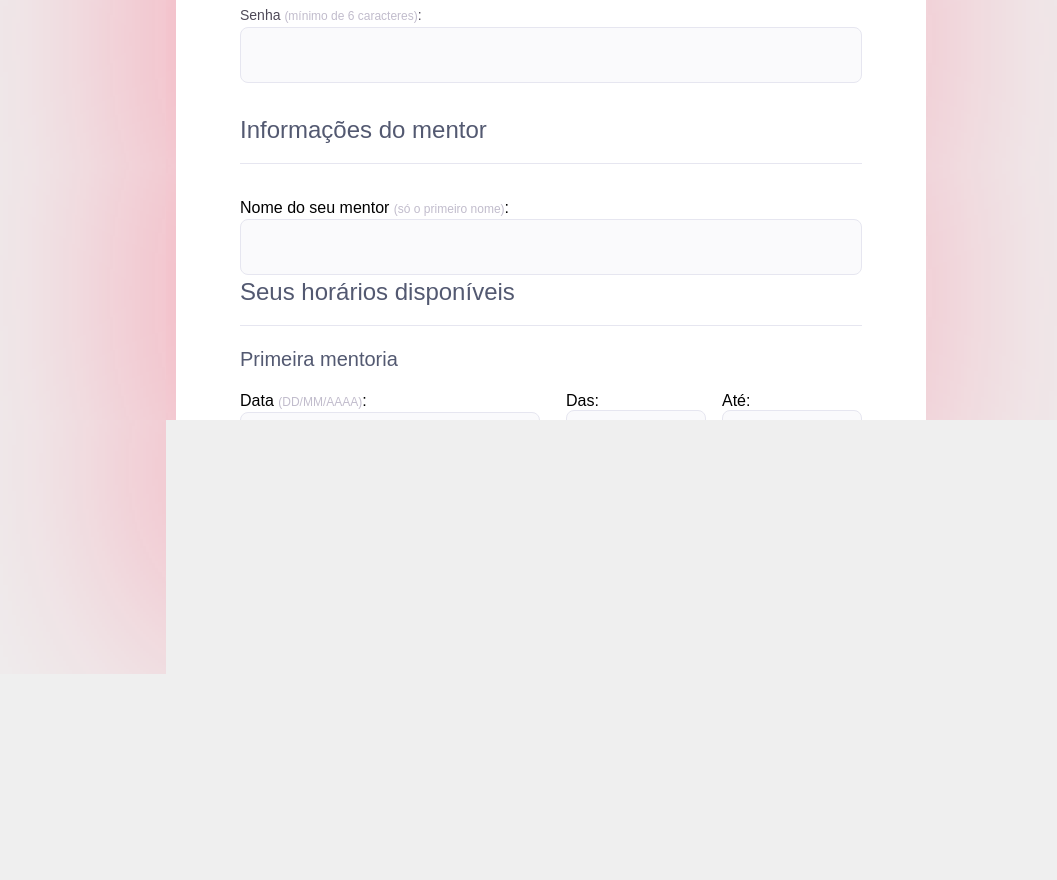
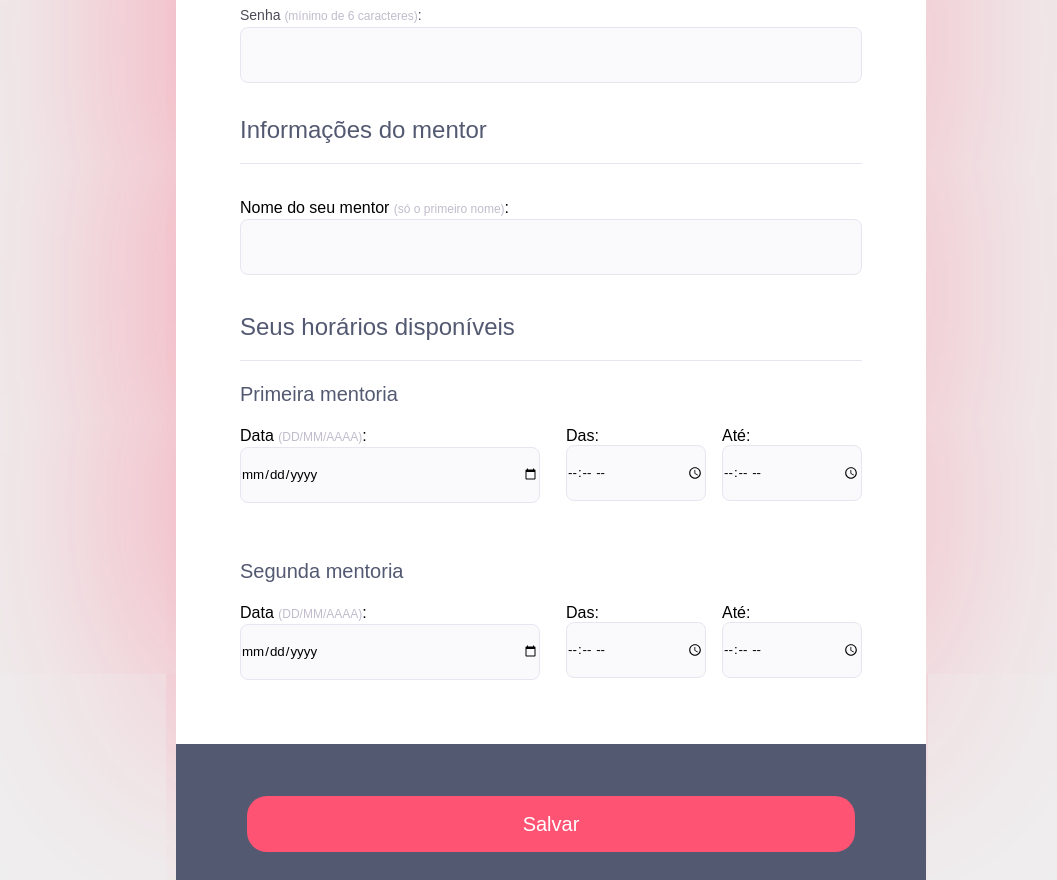
Before and after one commit to YanVelasco/Mentoria-form, a plain HTML site: page index.html in a window 1280 px wide. Shown: the part 597-1477 px from the top of the page, without its empty margins (89-1146 px from the left). Before the commit the page ends 1431 px from the top, so only its background shows below. Drawn offline with Linux system fonts and the light colour scheme.

Commit message:
Final adjusts

```diff
--- a/index.css
+++ b/index.css
@@ -147,6 +147,10 @@ h1 {
   width: 38.875rem;
 }
 
+.time{
+  margin-top: 2.19rem;
+}
+
 .free-time {
   display: flex;
   column-gap: 1rem;
```
